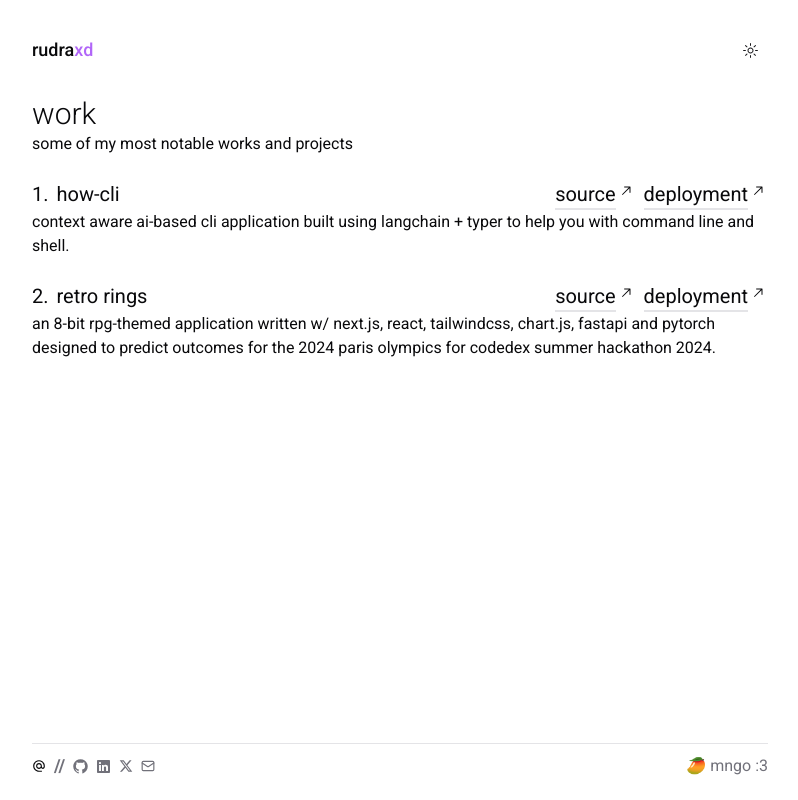
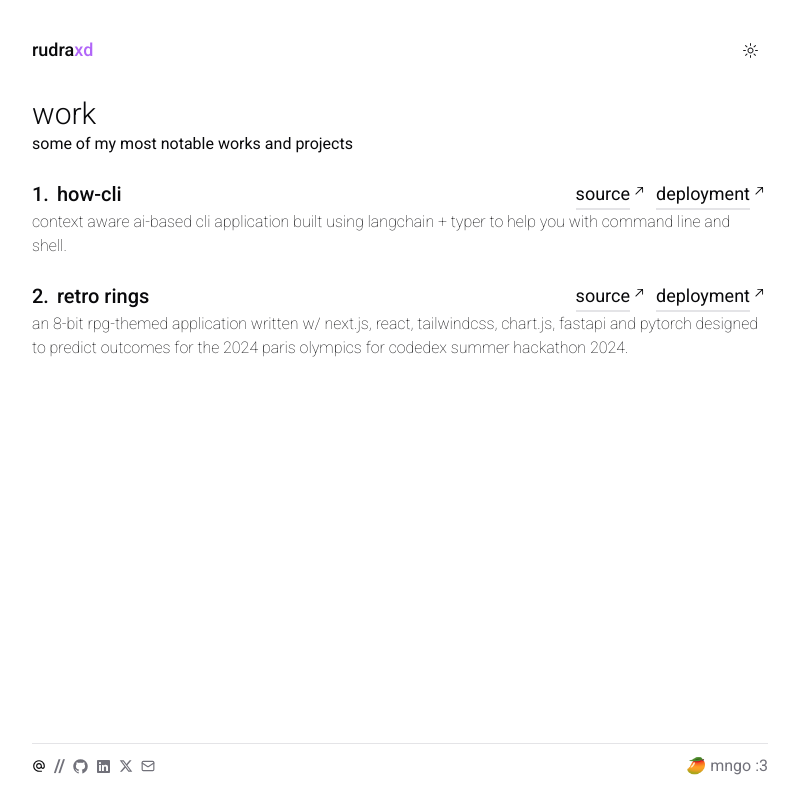
Before and after one commit to FireHead90544/w3, a Next.js app: page /work in a window 1280 px wide. Shown: the whole page, without its empty margins (240-1038 px from the left). Built offline with nearby package versions, Linux system fonts and the light colour scheme.

Commit message:
feat: styled works

```diff
--- a/app/work/page.tsx
+++ b/app/work/page.tsx
@@ -13,30 +13,30 @@ export default function Home() {
 				<div className="flex flex-col">
 					<div className="flex justify-between text-xl">
                         <div className="space-x-2">
-                            <span>1.</span>
-                            <span>how-cli</span>
+                            <span className="font-medium">1.</span>
+                            <span className="font-medium">how-cli</span>
                         </div>
-                        <div className="space-x-2">
+                        <div className="space-x-2 text-sm sm:text-lg">
                             <InternalLink href="/" text="source" />
                             <InternalLink href="/" text="deployment" />
                         </div>
 					</div>
-					<span>context aware ai-based cli application built using langchain + typer to help you with command line and shell.</span>
+					<span className="font-extralight">context aware ai-based cli application built using langchain + typer to help you with command line and shell.</span>
 				</div>
 			</div>
             <div className="flex flex-col space-y-3">
 				<div className="flex flex-col">
 					<div className="flex justify-between text-xl">
                         <div className="space-x-2">
-                            <span>2.</span>
-                            <span>retro rings</span>
+                            <span className="font-medium">2.</span>
+                            <span className="font-medium">retro rings</span>
                         </div>
-                        <div className="space-x-2">
+                        <div className="space-x-2 text-sm sm:text-lg">
                             <InternalLink href="/" text="source" />
                             <InternalLink href="/" text="deployment" />
                         </div>
 					</div>
-					<span>an 8-bit rpg-themed application written w/ next.js, react, tailwindcss, chart.js, fastapi and pytorch designed to predict outcomes for the 2024 paris olympics for codedex summer hackathon 2024.</span>
+					<span className="font-extralight">an 8-bit rpg-themed application written w/ next.js, react, tailwindcss, chart.js, fastapi and pytorch designed to predict outcomes for the 2024 paris olympics for codedex summer hackathon 2024.</span>
 				</div>
 			</div>
 		</div>
```
